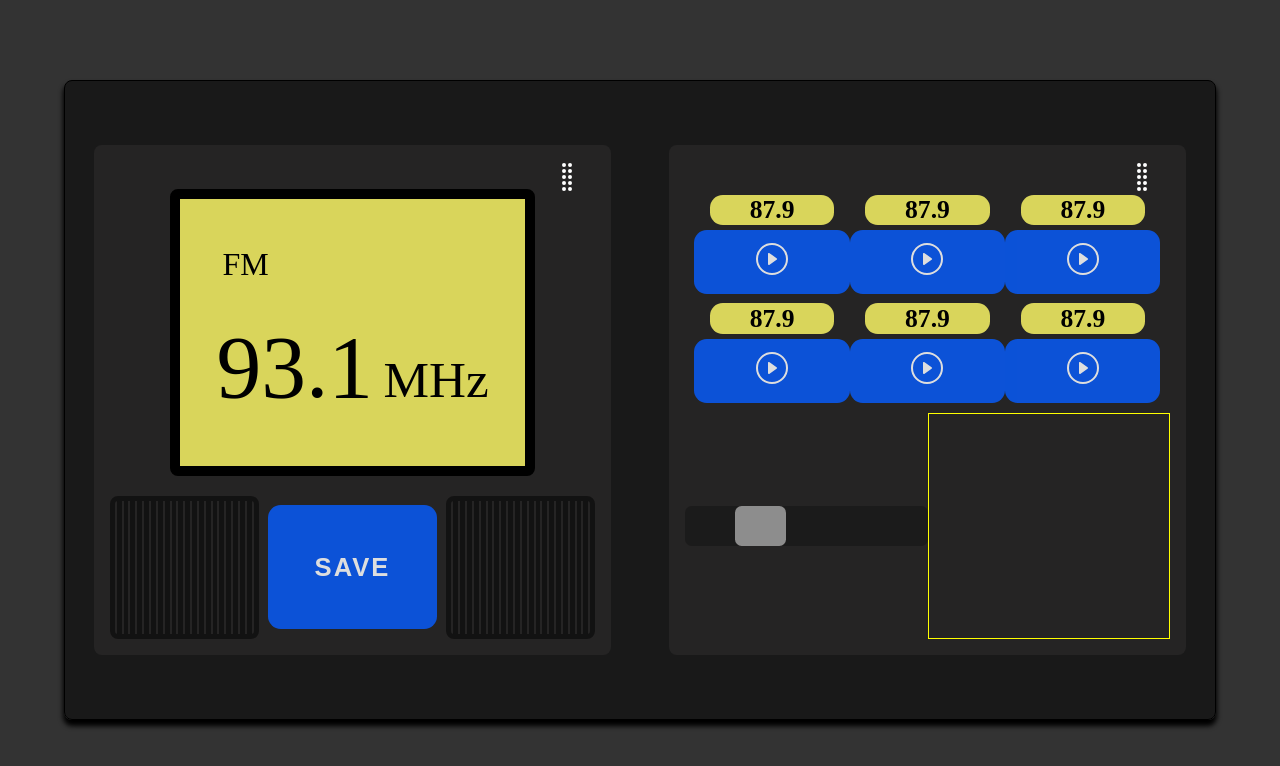
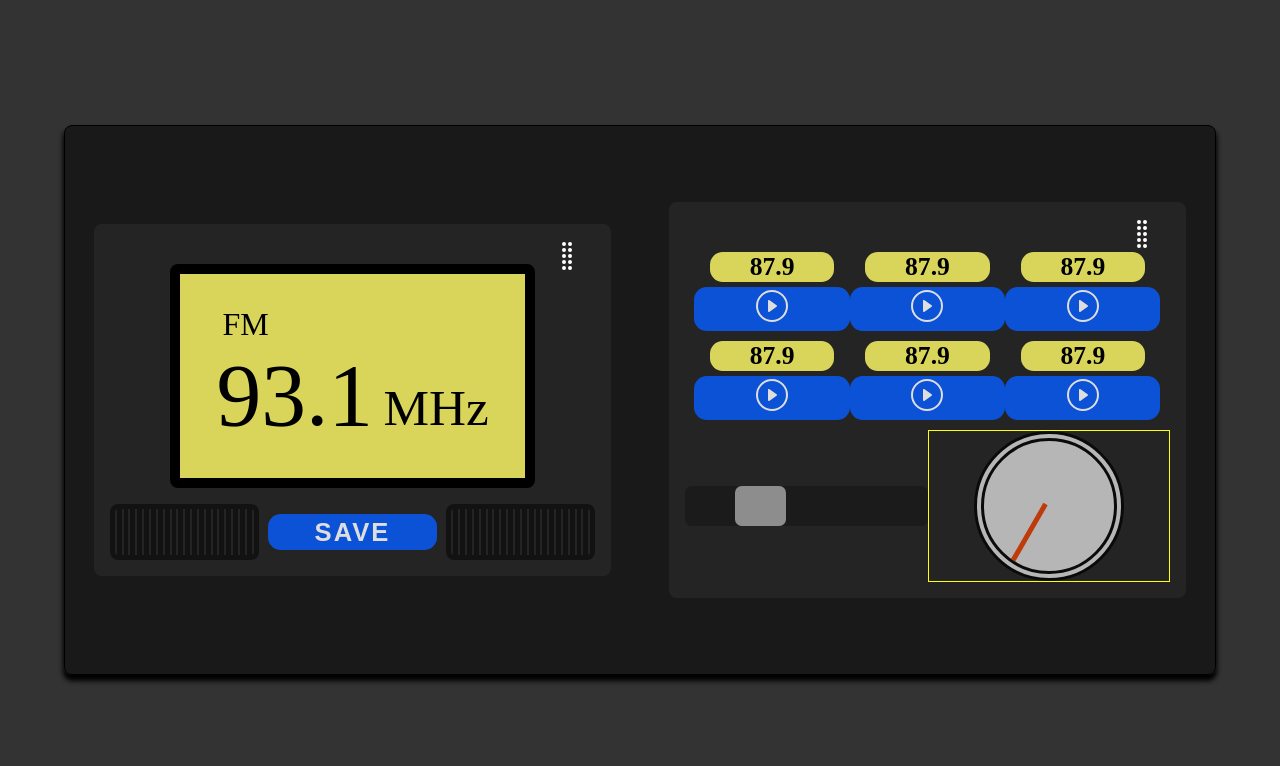
Before and after one commit to dctablac/FM-Radio, a React (Create React App) app: page / in a window 1280 px wide. Shown: the top 766 px of the page. Built offline with nearby package versions, Linux system fonts and the light colour scheme.

Commit message:
Created volume knob. Need functionality.

```diff
--- a/public/assets/style.css
+++ b/public/assets/style.css
@@ -30,7 +30,6 @@
 }
 
 #radio {
-    height: 80vh;
     width: 90vw;
     min-height: 550px;
     border: 1px solid black;
@@ -137,7 +136,6 @@
     border: 5px solid var(--radio-background-color);
     border-radius: var(--content-border-radius);
     display: flex;
-    height: 100%;
     width: 40%;
 }
 
@@ -162,6 +160,7 @@
 }
 
 .saved-station {
+    border-radius: var(--content-border-radius);
     display: flex;
     flex-direction: column;
     justify-content: center;
@@ -234,9 +233,37 @@
 }
 
 #volume {
+    display: flex;
     height: 100%;
+    justify-content: center;
+    align-items: center;
     width: 50%;
     border: 1px solid yellow;
+}
+
+#volume-knob {
+    display: flex;
+    border-radius: 50%;
+    border: 10px double black;
+    height: 70px;
+    width: 70px;
+    background-color: var(--knob-color);
+    opacity: 0.7;
+    transition: opacity 0.2s linear;
+    cursor: grabbing;
+}
+
+#volume-knob:hover {
+    opacity: 1;
+}
+
+#volume-arm {
+    border-top: 5px solid orangered;
+    position: relative;
+    top: 50%;
+    width: 50%;
+    transform: rotate(-60deg) translateY(-5%);
+    transform-origin: top right;
 }
 
 .drag-icon {
@@ -271,6 +298,10 @@
     }
     .station-display {
         font-size: 2vw;
+    }
+    #volume-knob {
+        height: 150px;
+        width: 150px;
     }
 }
 
@@ -313,3 +344,17 @@
     }
 
 }
+
+@media (min-width: 900px) {
+    #volume-knob {
+        height: 150px;
+        width: 150px;
+    }
+}
+
+@media (min-height: 1000px) {
+    #volume-knob {
+        height: 150px;
+        width: 150px;
+    }
+}
--- a/src/components/Control.jsx
+++ b/src/components/Control.jsx
@@ -38,6 +38,10 @@ class Control extends Component {
             this.props.onFrequencyChange(savedFrequency);
         }
 
+    }
+
+    changeVolume = (e) => {
+        console.log(e.clientX);
     }
 
     render() {
@@ -112,7 +116,13 @@ class Control extends Component {
                         onChange={this.handleFrequencyChange} min={this.state.min}
                         max={this.state.max} step={this.state.step}/>
                     </div>
-                    <div id="volume"></div>
+                    <div id="volume">
+                        <div id="volume-knob"
+                        onMouseDown={this.changeVolume}
+                        >
+                            <div id="volume-arm"></div>
+                        </div>
+                    </div>
                 </div>
             </div>
         );
```
